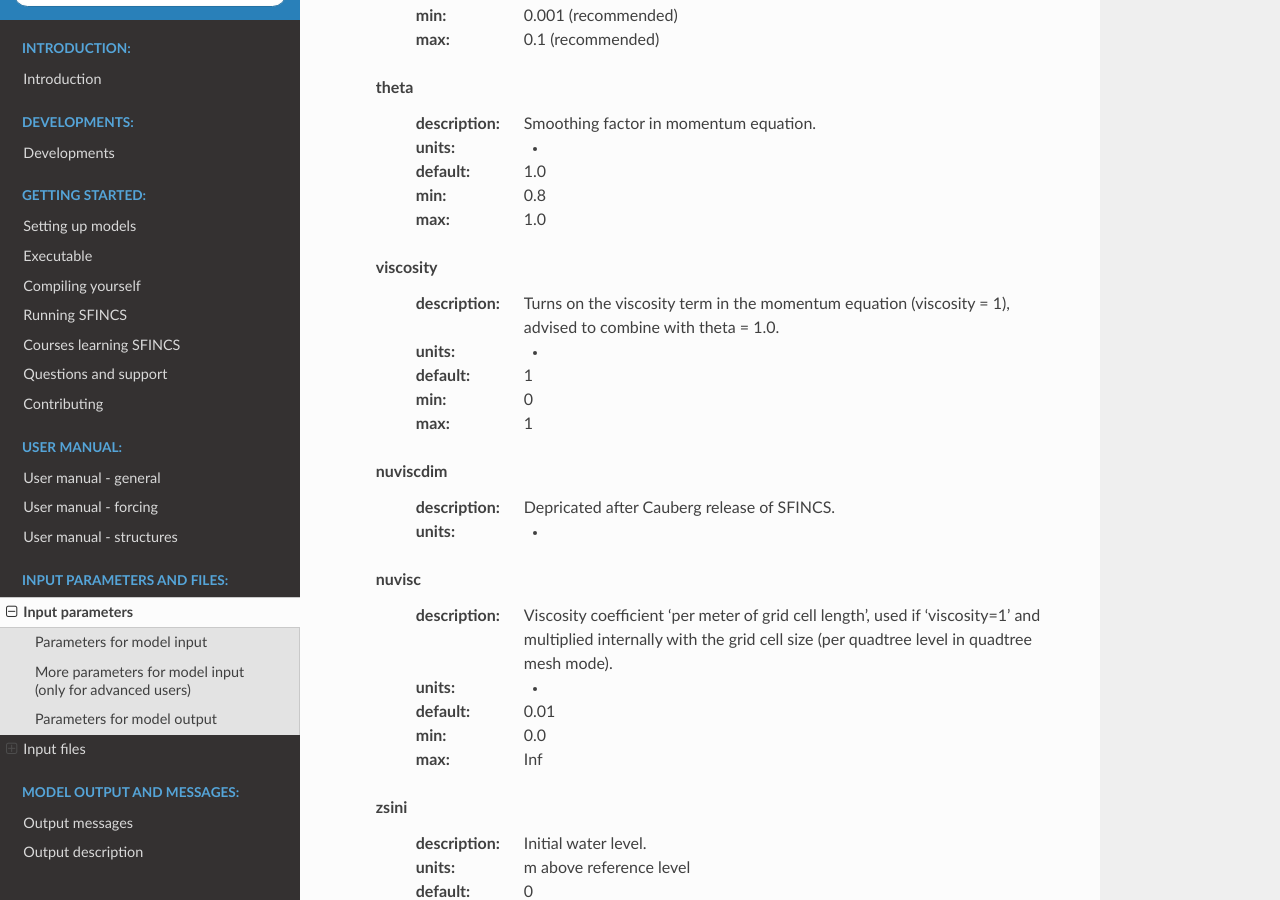
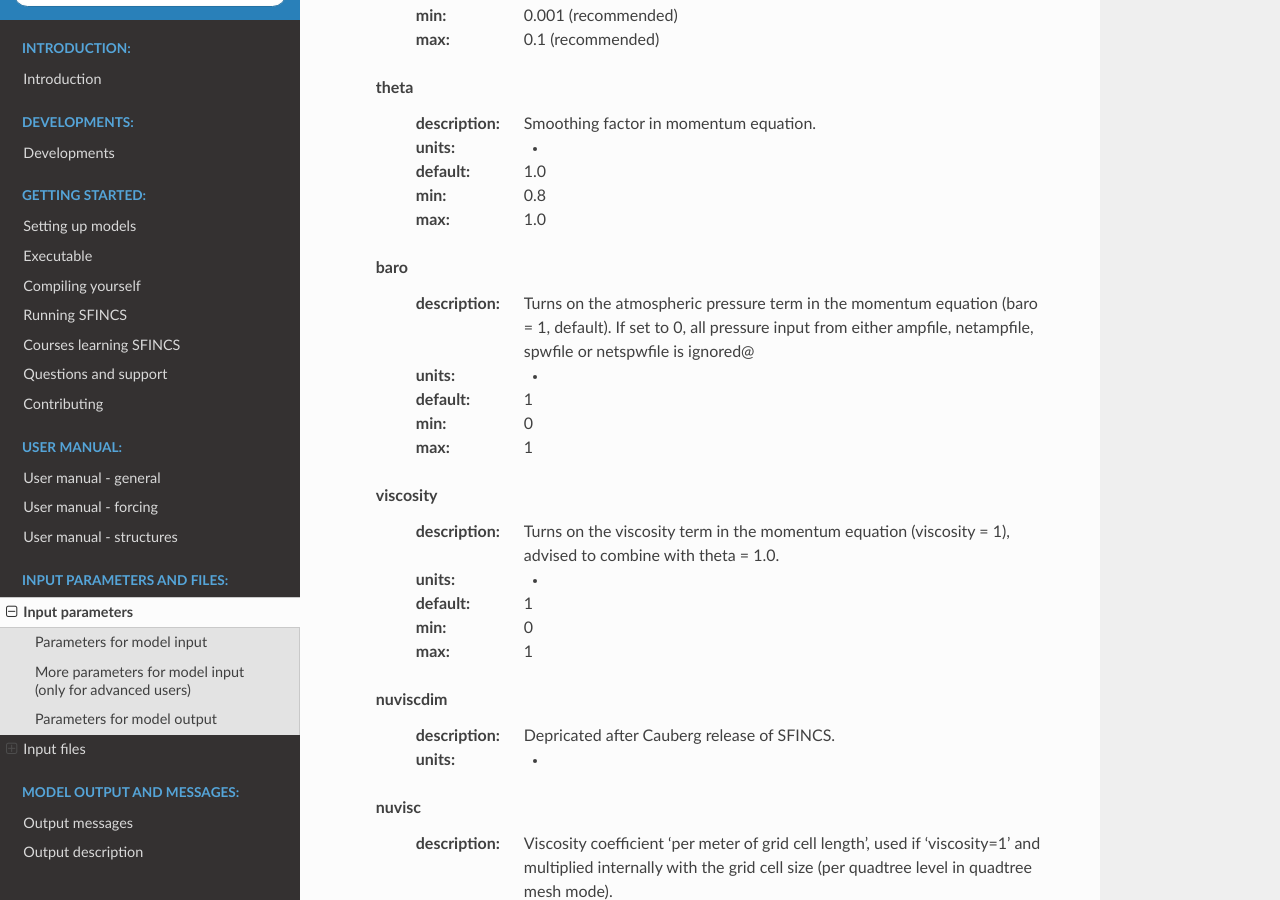
Before and after one commit to Deltares/SFINCS, a Sphinx documentation site: the page built from docs/parameters.rst, in a window 1280 px wide and 900 px high, scrolled down 2228 px. Built offline with Sphinx 7.4.7 and the Read the Docs theme 2.0.0, drawn with Linux system fonts in a browser that asks for light colours.

Commit message:
Add documentation on baro parameter (default=1 and recommended)

```diff
--- a/docs/parameters.rst
+++ b/docs/parameters.rst
@@ -72,6 +72,12 @@ Parameters for model input
 	  :default:		1.0
 	  :min:			0.8
 	  :max:			1.0
+	baro
+	  :description:		Turns on the atmospheric pressure term in the momentum equation (baro = 1, default). If set to 0, all pressure input from either ampfile, netampfile, spwfile or netspwfile is ignored@
+	  :units:		-
+	  :default:		1
+	  :min:			0
+	  :max:			1
 	viscosity
 	  :description:		Turns on the viscosity term in the momentum equation (viscosity = 1), advised to combine with theta = 1.0.
 	  :units:		-
```
